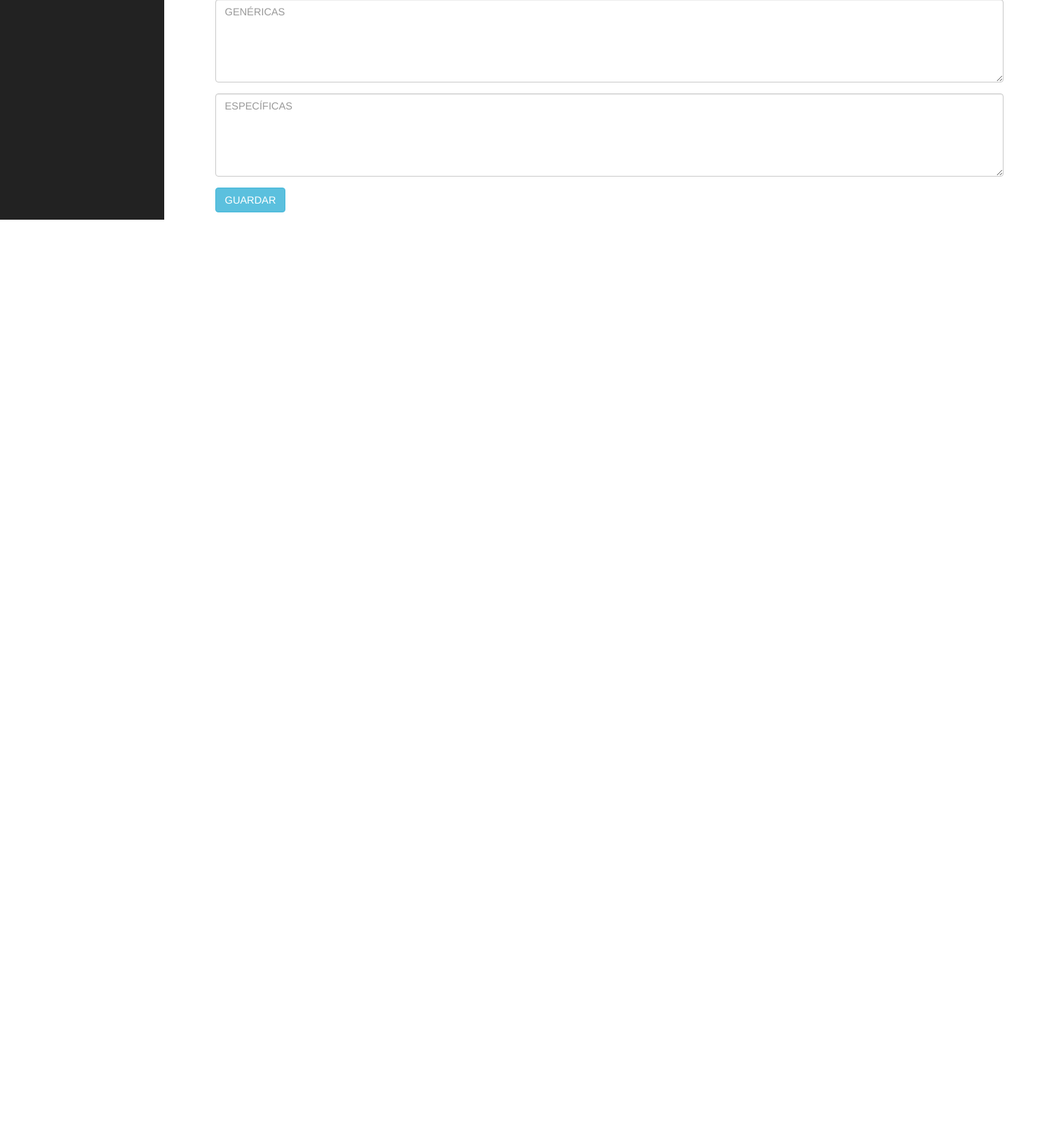
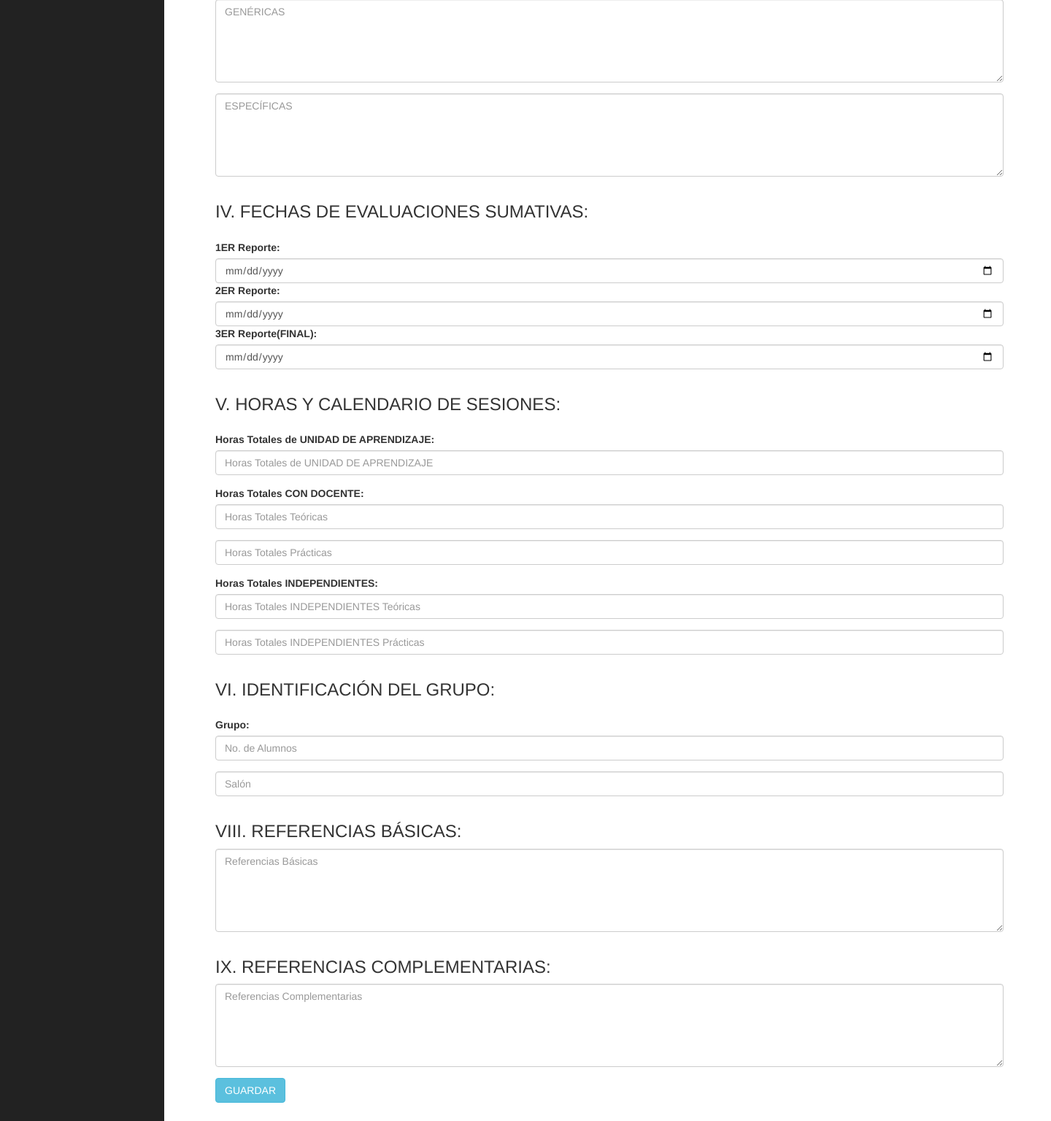
Before and after one commit to hector-mendoza/planeacion_test, a PHP site: page /nuevaMateria.php in a window 1440 px wide. Shown: the part 655-2191 px from the top of the page at 73% size. Before the commit the page ends 956 px from the top, so only its background shows below. Run offline with PHP 8.4, Linux system fonts and the light colour scheme; grey boxes labelled with a size stand in for pictures from a placeholder-image service; some libraries are stand-ins or nearby versions.

Commit message:
Update nuevaMateria.php

```diff
--- a/nuevaMateria.php
+++ b/nuevaMateria.php
@@ -205,7 +205,73 @@
                                         <textarea class="form-control" name="proposito" placeholder="ESPECÍFICAS" rows="5" cols="25" required></textarea>
                                     </div>
 
-                                    <div class="col-lg-6">
+
+                                   <div class="form-group col-lg-12 col-md-8 col-sm-12 col-xs-12">
+                                        <h3 class="dark-grey">IV. FECHAS DE EVALUACIONES SUMATIVAS:</h3>
+                                    </div>
+
+                                    <div class="form-group col-lg-12 col-md-8 col-sm-12 col-xs-12">
+                                    <label>1ER Reporte:</label><input type="date" name="1reporte" class="form-control" id="1reporte" value="" required>
+                                    <label>2ER Reporte:</label><input type="date" name="2reporte" class="form-control" id="2reporte" value="" required>
+                                    <label>3ER Reporte(FINAL):</label><input type="date" name="3reporte" class="form-control" id="3reporte" value="" required>
+                                    </div>
+
+
+                                   <div class="form-group col-lg-12 col-md-8 col-sm-12 col-xs-12">
+                                        <h3 class="dark-grey">V. HORAS Y CALENDARIO DE SESIONES:</h3>
+                                    </div>
+
+                                    <div class="form-group col-lg-12 col-md-8 col-sm-12 col-xs-12">
+                                    <label>Horas Totales de UNIDAD DE APRENDIZAJE:</label><input type="number" placeholder="Horas Totales de UNIDAD DE APRENDIZAJE" name="totalhoras" class="form-control" id="totalhoras" value="" required>
+                                    </div>
+
+                                    <div class="form-group col-lg-12 col-md-8 col-sm-12 col-xs-12">
+                                    <label>Horas Totales CON DOCENTE:</label>
+                                    <input type="number" placeholder="Horas Totales Teóricas" name="docenteteoricas" class="form-control" id="totalhoras" value="" required>
+                                    </div>
+
+                                    <div class="form-group col-lg-12 col-md-8 col-sm-12 col-xs-12">
+                                    <input type="number" placeholder="Horas Totales Prácticas" name="docentepracticas" class="form-control" id="totalhoras" value="" required>
+                                    </div>
+
+                                    <div class="form-group col-lg-12 col-md-8 col-sm-12 col-xs-12">
+                                    <label>Horas Totales INDEPENDIENTES:</label>
+                                    <input type="number" placeholder="Horas Totales INDEPENDIENTES Teóricas" name="independientesteoricas" class="form-control" id="independientesteoricas" value="" required>
+                                    </div>
+
+                                    <div class="form-group col-lg-12 col-md-8 col-sm-12 col-xs-12">
+                                    <input type="number" placeholder="Horas Totales INDEPENDIENTES Prácticas" name="independientespracticas" class="form-control" id="independientespracticas" value="" required>
+                                    </div>
+
+
+
+                                    <div class="form-group col-lg-12 col-md-8 col-sm-12 col-xs-12">
+                                        <h3 class="dark-grey">VI. IDENTIFICACIÓN DEL GRUPO:</h3>
+                                    </div>
+
+
+
+                                    <div class="form-group col-lg-12 col-md-8 col-sm-12 col-xs-12">
+                                    <label>Grupo:</label>
+                                    <input type="number" placeholder="No. de Alumnos" name="totalalumnos" class="form-control" id="totalalumnos" value="" required>
+                                    </div>
+
+                                    <div class="form-group col-lg-12 col-md-8 col-sm-12 col-xs-12">
+                                    <input type="text" placeholder="Salón" name="salon" class="form-control" id="salon" value="" required>
+                                    </div>
+
+
+                                    <div class="form-group col-lg-12 col-md-8 col-sm-12 col-xs-12">
+                                        <h3 class="dark-grey">VIII. REFERENCIAS BÁSICAS:</h3>
+                                        <textarea class="form-control" name="basicas" placeholder="Referencias Básicas" rows="5" cols="25" required></textarea>
+                                    </div>
+
+                                    <div class="form-group col-lg-12 col-md-8 col-sm-12 col-xs-12">
+                                        <h3 class="dark-grey">IX. REFERENCIAS COMPLEMENTARIAS:</h3>
+                                        <textarea class="form-control" name="Complementarias" placeholder="Referencias Complementarias" rows="5" cols="25" required></textarea>
+                                    </div>
+
+                                    <div class="form-group col-lg-12 col-md-8 col-sm-12 col-xs-12" >
                                         <input type="submit" class="btn btn-info" name="submit" value="GUARDAR">
                                     </div>
                                 </div>
```
